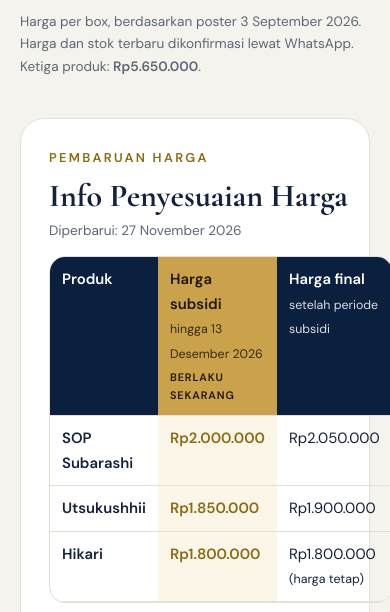
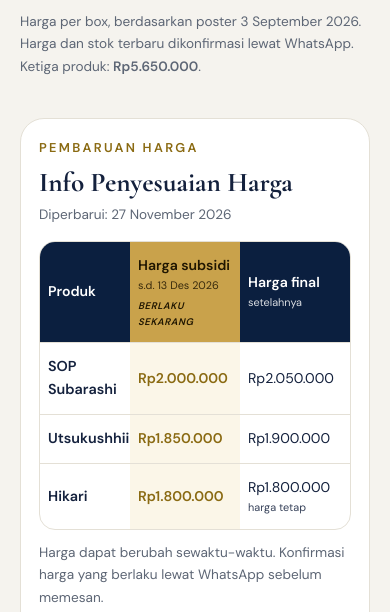
Before and after one commit to hasar74/reseller1, a plain HTML site: page index.html in a window 390 px wide. Shown: the part 7288-7900 px from the top of the page. Drawn offline with nearby package versions, Linux system fonts and the light colour scheme.

Commit message:
Perbaiki tampilan mobile

```diff
--- a/assets/css/style.css
+++ b/assets/css/style.css
@@ -179,3 +179,25 @@ button.pc{width:100%;text-align:left;font:inherit;cursor:pointer}
 .pinfo th.on{background:var(--gold);color:#201600}
 .pinfo td.on{background:#fbf6e8;font-weight:700;color:var(--gold-d)}
 .nb{display:block;margin-top:4px;font-size:.68rem;letter-spacing:.08em;text-transform:uppercase;font-weight:700}
+
+/* ===== Perbaikan mobile: dialog dan tabel harga ===== */
+dialog{margin:auto;max-width:94vw}
+.x{position:absolute;float:none;margin:0;top:10px;right:10px;z-index:3}
+.pd{padding-top:56px}
+@media(max-width:760px){#dbody{padding:56px 18px 22px}}
+#pdlg.lb{width:auto;background:transparent;overflow:visible;max-height:none}
+#pdlg.lb .zoom{width:auto;height:auto;max-width:94vw;max-height:88vh;margin:auto;border-radius:16px;object-fit:contain}
+#pdlg.lb::backdrop{background:#000000b3}
+.ptb{border:1px solid var(--line);border-radius:16px;overflow:hidden}
+.pr0{display:grid;grid-template-columns:.9fr 1.1fr 1.1fr;border-bottom:1px solid var(--line)}
+.pr0:last-child{border-bottom:0}
+.pr0>*{padding:12px 8px;display:flex;flex-direction:column;justify-content:center;min-width:0;font-size:.88rem;font-style:normal}
+.pr0 b{font-size:.9rem}
+.pr0 small{font-size:.68rem;font-weight:400;opacity:.85}
+.pr0.h{background:var(--navy);color:#fff;font-weight:600}
+.pr0.h .on{background:var(--gold);color:#201600}
+.pr0 .on{background:#fbf6e8;color:var(--gold-d);font-weight:700}
+.pr0.h .on{background:var(--gold);color:#201600}
+.nb{display:block;margin-top:3px;font-size:.6rem;letter-spacing:.06em;text-transform:uppercase;font-weight:700}
+@media(min-width:600px){.pr0>*{padding:14px 16px;font-size:.98rem}.pr0 b{font-size:1rem}}
+@media(max-width:600px){.pinfo{padding:18px}.pinfo h3{font-size:1.7rem}}
--- a/assets/js/main.js
+++ b/assets/js/main.js
@@ -79,10 +79,10 @@
           '<h4>Topik dokumen</h4><p>' + x.topic + '</p><p>' + pdesc(x.no) + '</p>' + (x.note ? '<div class="warn">' + x.note + '</div>' : '') +
           '<p class="small">Topik ini berasal dari dokumen paten dan bukan daftar khasiat produk. Paten bukan bukti manfaat klinis produk jadi, dan hubungannya dengan bahan serta formula perlu diverifikasi. Suplemen bukan obat dan tidak menggantikan pengobatan dokter.</p>' +
           '<a class="btn" target="_blank" rel="noopener" href="' + gp(x.no) + '">Buka di Google Patents</a></div>';
-        pdlg.showModal();
+        pdlg.classList.remove("lb"); pdlg.showModal();
       } else if (z) {
         pbody.innerHTML = '<img class="zoom" src="' + PT[cur].img + '" alt="Infografis referensi paten ' + PT[cur].name + '">';
-        pdlg.showModal();
+        pdlg.classList.add("lb"); pdlg.showModal();
       }
       if (e.target === pdlg || e.target.closest("[data-pclose]")) pdlg.close();
     });
@@ -91,19 +91,21 @@
   // Info penyesuaian harga
   var PI = P.priceInfo, pinfo = $("#pinfo");
   if (PI && pinfo) {
-    var subOn = new Date() <= new Date(PI.until + "T23:59:59"), nb = '<span class="nb">Berlaku sekarang</span>';
+    var subOn = new Date() <= new Date(PI.until + "T23:59:59"), nb = '<em class="nb">Berlaku sekarang</em>';
+    var short = new Date(PI.until + "T12:00:00").toLocaleDateString("id-ID", { day: "numeric", month: "short", year: "numeric" });
+    var c1 = subOn ? "on" : "", c2 = subOn ? "" : "on";
     pinfo.innerHTML = '<div><span class="eyebrow">' + PI.eyebrow + '</span><h3>' + PI.title + '</h3>' +
-      '<p class="small" style="margin:0 0 14px">Diperbarui: ' + PI.updated + '</p><div class="tw"><table><tr><th>Produk</th>' +
-      '<th class="' + (subOn ? "on" : "") + '">Harga subsidi<br><small>hingga ' + PI.untilLabel + '</small>' + (subOn ? nb : "") + '</th>' +
-      '<th class="' + (subOn ? "" : "on") + '">Harga final<br><small>setelah periode subsidi</small>' + (subOn ? "" : nb) + '</th></tr>' +
+      '<p class="small" style="margin:0 0 14px">Diperbarui: ' + PI.updated + '</p><div class="ptb">' +
+      '<div class="pr0 h"><span>Produk</span><span class="' + c1 + '">Harga subsidi<small>s.d. ' + short + '</small>' + (subOn ? nb : "") + '</span>' +
+      '<span class="' + c2 + '">Harga final<small>setelahnya</small>' + (subOn ? "" : nb) + '</span></div>' +
       PI.rows.map(function (r) {
-        return '<tr><td>' + r.name + '</td><td class="' + (subOn ? "on" : "") + '">' + rp(r.sub) + '</td><td class="' + (subOn ? "" : "on") + '">' + rp(r.fin) + (r.tetap ? ' <small>(harga tetap)</small>' : '') + '</td></tr>';
-      }).join("") + '</table></div><p class="small">' + PI.note + '</p></div>' +
+        return '<div class="pr0"><b>' + r.name + '</b><span class="' + c1 + '">' + rp(r.sub) + '</span><span class="' + c2 + '">' + rp(r.fin) + (r.tetap ? '<small>harga tetap</small>' : '') + '</span></div>';
+      }).join("") + '</div><p class="small">' + PI.note + '</p></div>' +
       (PI.image ? '<button class="pimg" data-zoomsrc="' + PI.image + '" aria-label="Perbesar poster harga"><img src="' + PI.image + '" alt="Poster penyesuaian harga" loading="lazy"><span>Klik untuk memperbesar</span></button>' : '');
   }
   document.addEventListener("click", function (e) {
     var z = e.target.closest("[data-zoomsrc]");
-    if (z) { pbody.innerHTML = '<img class="zoom" src="' + z.dataset.zoomsrc + '" alt="Poster penyesuaian harga">'; pdlg.showModal(); }
+    if (z) { pbody.innerHTML = '<img class="zoom" src="' + z.dataset.zoomsrc + '" alt="Poster penyesuaian harga">'; pdlg.classList.add("lb"); pdlg.showModal(); }
   });
 
   // Navbar
```
Also changed, not shown: assets/images/banners/penyesuaian-harga.webp.
